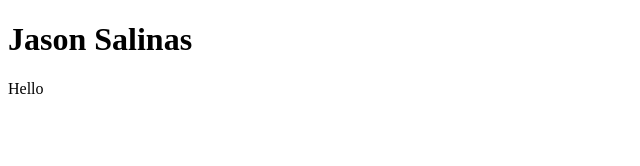
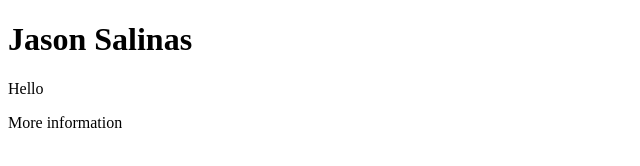
Before and after one commit to SalinasJason/Assignment-Personal-Portfolio, a plain HTML site: page index.html in a window 1280 px wide. Shown: the whole page, without its empty margins (0-640 px from the left). Drawn offline with Linux system fonts and the light colour scheme.

Commit message:
added a footer

```diff
--- a/index.html
+++ b/index.html
@@ -11,6 +11,15 @@
         <h1>Jason Salinas</h1>
 
     </header>
+
     <p>Hello</p>
+
+    <footer>
+
+        <p>More information</p>
+
+    </footer>
+
 </body>
+
 </html>
```
